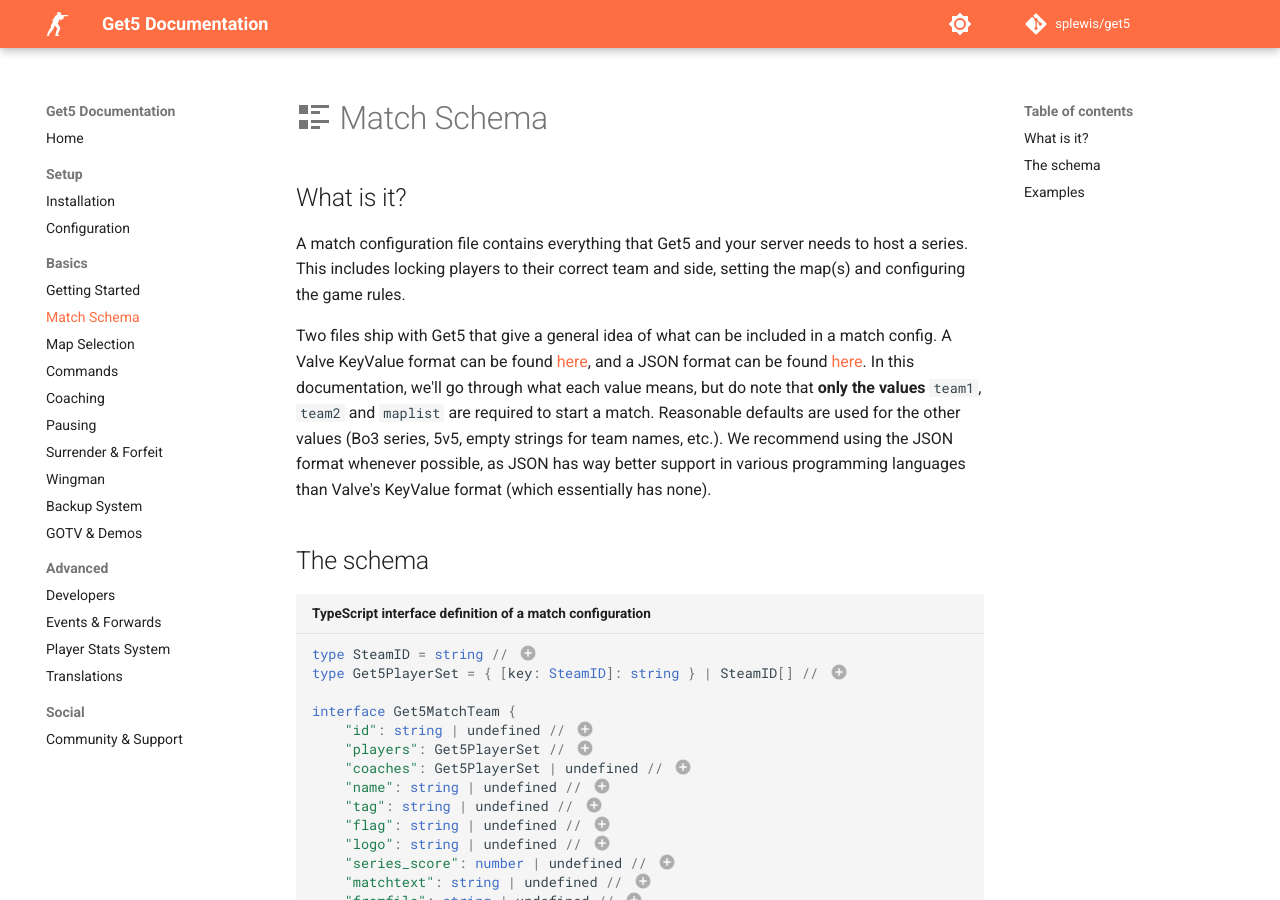
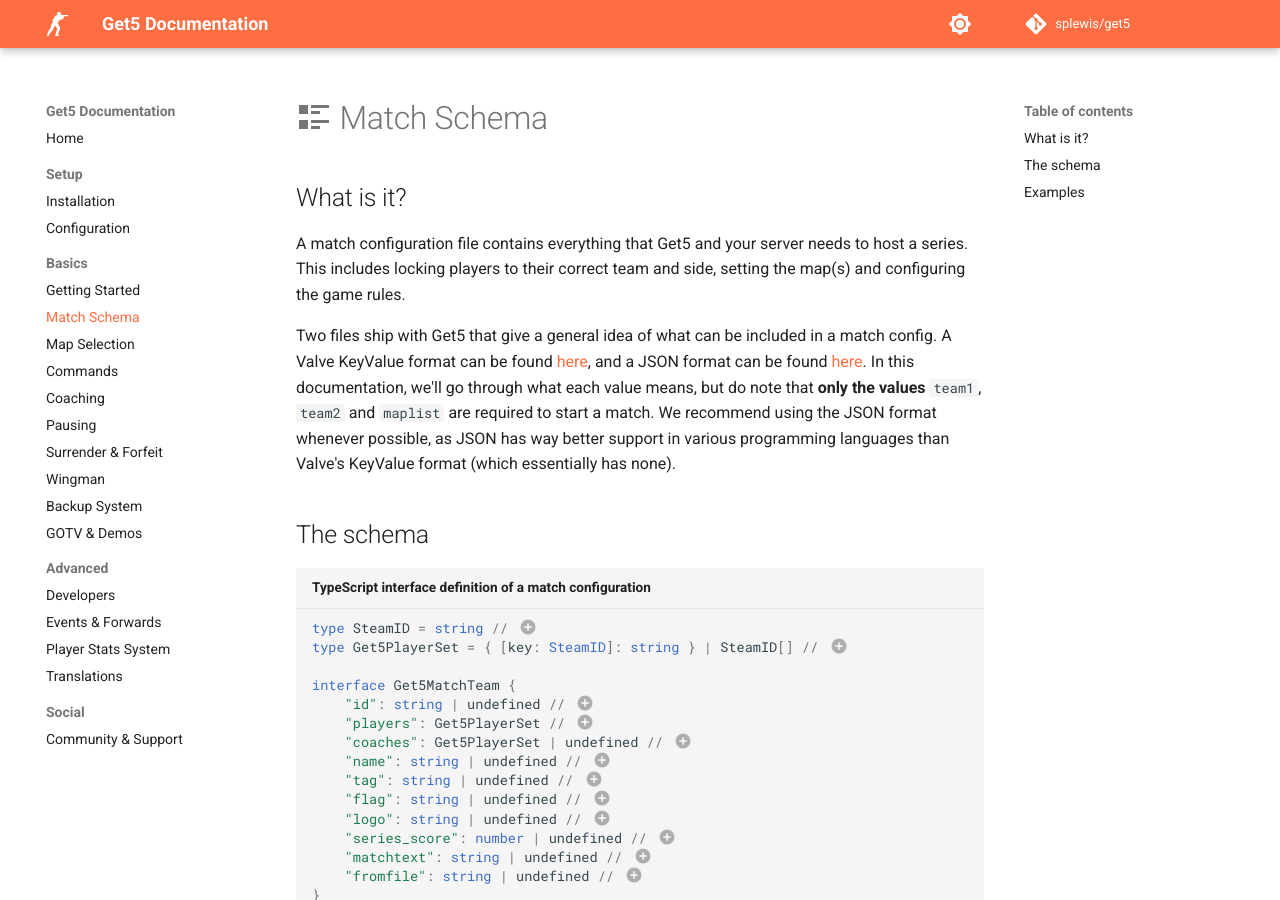
Before and after one commit to splewis/get5, an MkDocs documentation site: the page built from documentation/docs/match_schema.md, in a window 1280 px wide and 900 px high. Built offline with MkDocs 1.6.1 and Material for MkDocs 9.7.7, drawn with Linux system fonts in a browser that asks for light colours; comment, search, counter and statistics services are not loaded; the version menu is left out.

Commit message:
Remove wrong defaults; avoid repetition

```diff
--- a/documentation/docs/match_schema.md
+++ b/documentation/docs/match_schema.md
@@ -9,8 +9,7 @@
 format can be found [here](https://github.com/splewis/get5/blob/master/configs/get5/example_match.cfg), and a JSON
 format can be found [here](https://github.com/splewis/get5/blob/master/configs/get5/example_match.json). In this
 documentation, we'll go through what each value means, but do note that **only the values** `team1`, `team2` and
-`maplist` are required to start a match. Reasonable defaults are used for the other values (Bo3 series,
-5v5, empty strings for team names, etc.). We recommend using the JSON format whenever possible, as JSON has way
+`maplist` are required to start a match. We recommend using the JSON format whenever possible, as JSON has way
 better support in various programming languages than Valve's KeyValue format (which essentially has none).
 
 ## The schema {: #schema }
```
